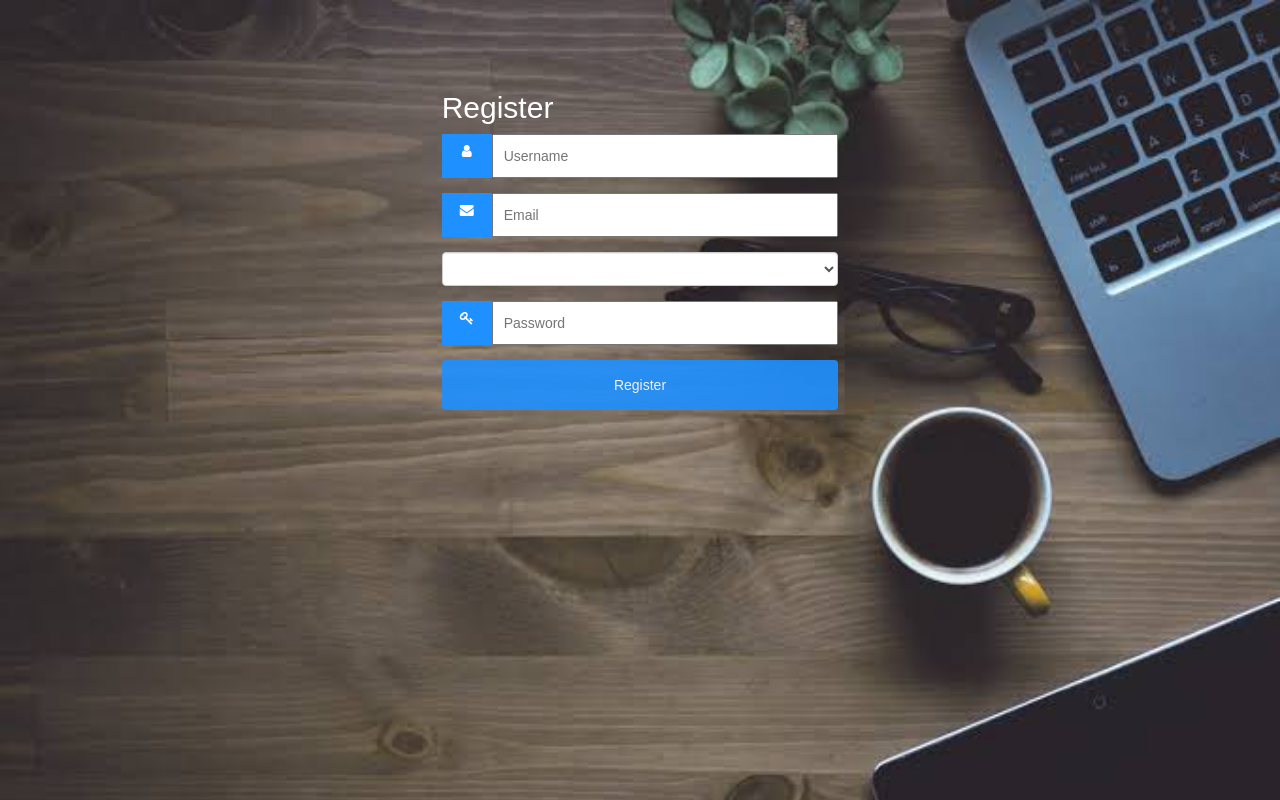
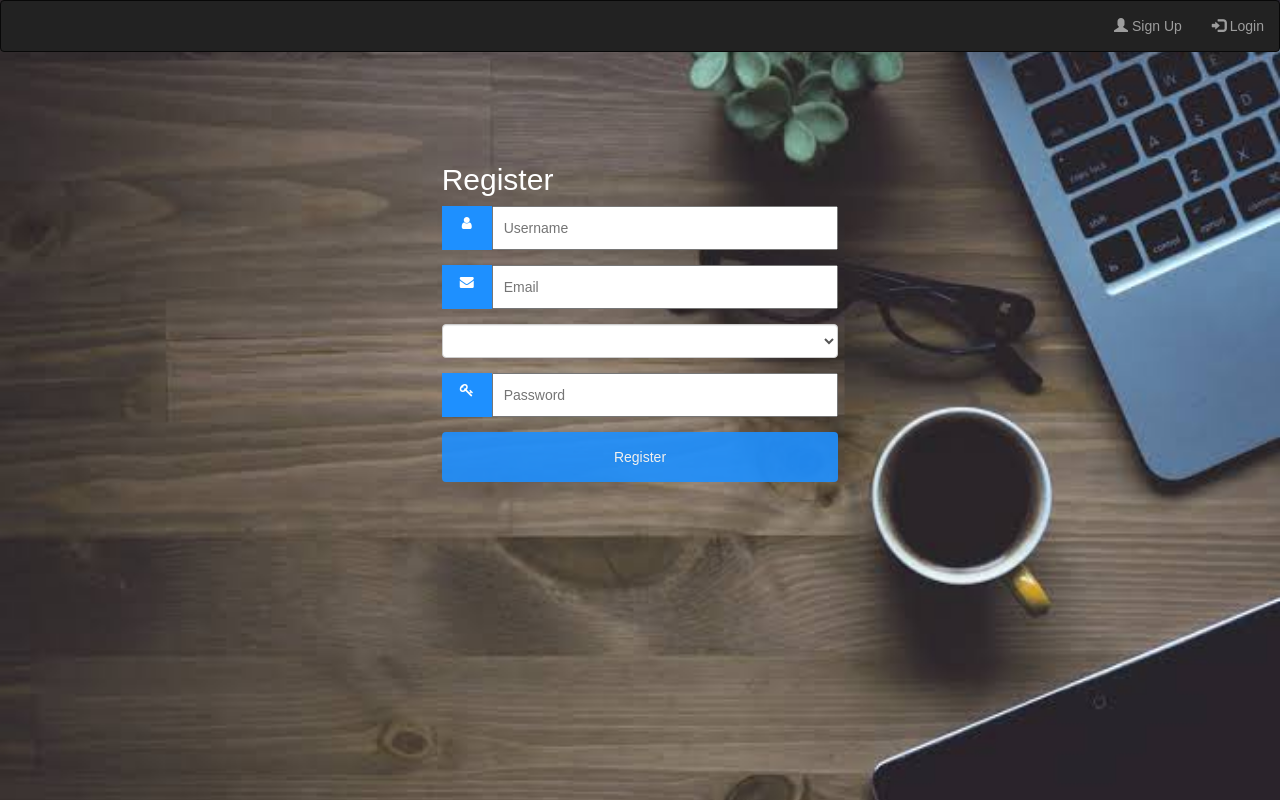
Before and after one commit to sanji121/myProject, a Vue app: page /register in a window 1280 px wide. Built offline with nearby package versions, Linux system fonts and the light colour scheme.

Commit message:
mainHeader.vue

```diff
--- a/src/components/main_header.vue
+++ b/src/components/main_header.vue
@@ -0,0 +1,28 @@
+<template>
+
+<nav class="navbar navbar-inverse">
+      <div class="container-fluid">
+        <ul class="nav navbar-nav navbar-right">
+          <li>
+            <router-link :to="{name:'register'}">
+              <span class="glyphicon glyphicon-user"></span> Sign Up
+            </router-link>
+          </li>
+          <li>
+            <router-link :to="{name:'login'}">
+              <span class="glyphicon glyphicon-log-in"></span> Login
+            </router-link>
+          </li>
+        </ul>
+      </div>
+    </nav>
+
+</template>
+
+<script>
+
+export default{
+ name:'main_header'
+
+}
+</script>
```
